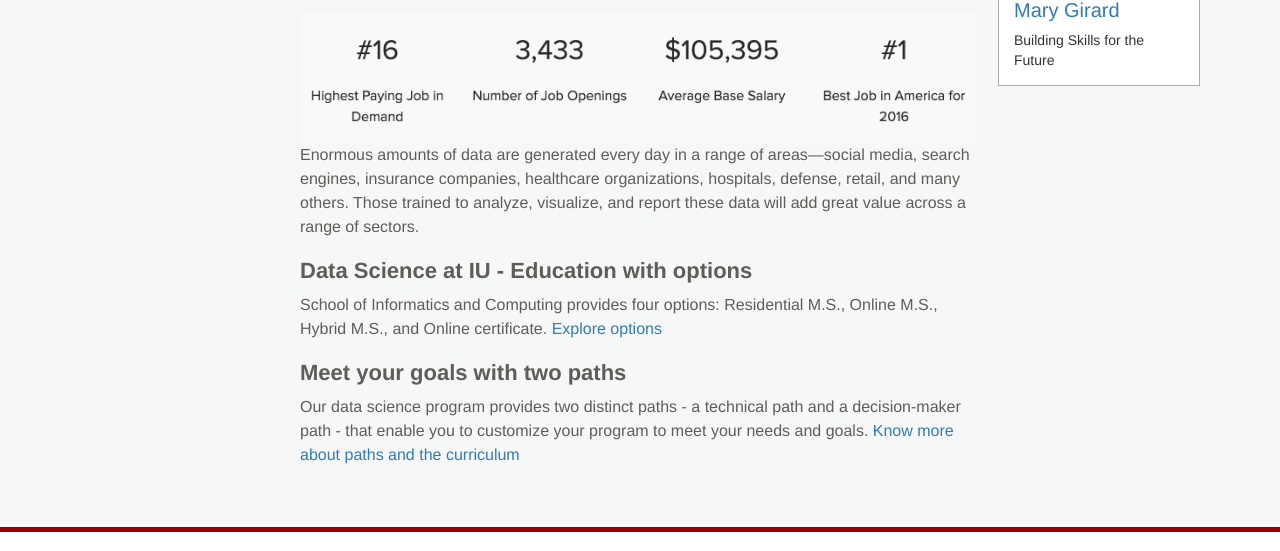
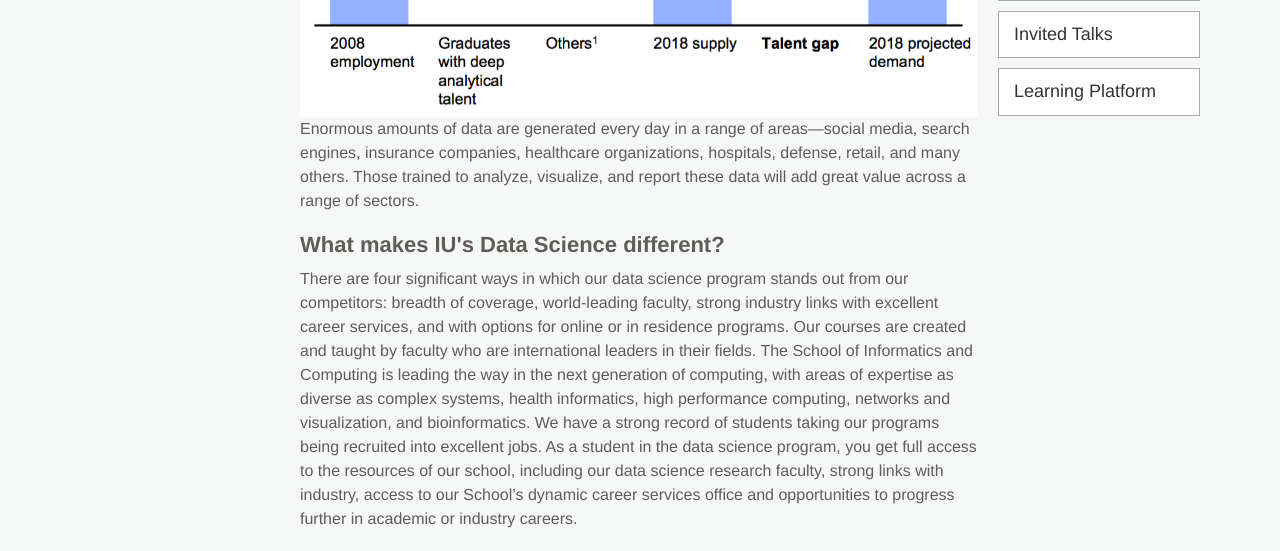
Before and after one commit to liyangguang/soic-datascience, a PHP site: page / in a window 1280 px wide. Shown: the part 910-1461 px from the top of the page. Run offline with PHP 8.4, Linux system fonts and the light colour scheme; some libraries are stand-ins or nearby versions; some web fonts are replaced.

Commit message:
new images, changed sidebar, some content changes

```diff
--- a/css/style.css
+++ b/css/style.css
@@ -141,6 +141,11 @@ nav {
   font-weight: 700;
   cursor: pointer; }
 
+.card-link {
+  color: inherit;
+  font-size: 18px;
+  padding-left: 5px; }
+
 .name {
   display: block;
   margin: 5px;
--- a/css/style.scss
+++ b/css/style.scss
@@ -148,6 +148,11 @@ nav{
 	font-weight: 700;
 	cursor: pointer;
 }
+.card-link{
+	color: inherit;
+	font-size: 18px;
+	padding-left: 5px;
+}
 .name{
 	display: block;
 	margin: 5px;
--- a/index.html
+++ b/index.html
@@ -47,7 +47,7 @@
 						<li class="navitem"><a data-link="research">research</a></li>
 						<li class="navitem"><a data-link="faq">Frequent Asked Questions</a></li>
 						<li class="navitem"><a data-link="contact">contact us</a></li>
-						<li class="navitem"><a target="_blank" href="http://liyangguang.com/openedx/learningplatform/index.php">Learning Platform <i class="fa fa-external-link"></i></a></li>
+						<!-- <li class="navitem"><a target="_blank" href="http://liyangguang.com/openedx/learningplatform/index.php">Learning Platform <i class="fa fa-external-link"></i></a></li> -->
 					</ul>
 				</nav>
 
@@ -55,23 +55,44 @@
 
 					<button class="apply-button">Apply Now!</button>
 					<div class="card">
+						<a class="card-link" data-link="contact">Contact Us</a>
+					</div>
+
+					<!-- <div class="card">
 						<img class="profile" src="image/people/djwild.jpg" alt="">
-						<a href class="name">David Wild</a>
+						<a href="http://www.soic.indiana.edu/faculty-research/directory/profile.html?profile_id=320" class="name">David Wild</a>
 						<p class="info">Data Science Graduate Program Director</p>
 					</div>
 
 					<div class="card">
 						<h2 class="title">Events</h2>
-						<a class="info" href='http://www.soic.indiana.edu/graduate/degrees/data-science/data-science-spring-2016-orientation.html'>Spring 2016 Orientation</a>
+						<a class="info" href='http://www.soic.indiana.edu/graduate/degrees/data-science/data-science-spring-2016-orientation.html'>Fall 2016 Orientation</a>
 						<a class="info" href="http://wptest.soic.indiana.edu/">Invited Talks</a>
+					</div> -->
+
+					<div class="card">
+						<h2 class="title"><a class="card-title" data-link="students">Students</a></h2>
+						<img class="profile" src="http://www.soic.indiana.edu/img/spotlights/Girard-Mary_2014-12.jpeg" alt="">
+						<a href class="name">Mary Girard</a>
+						<p class="info">Building Skills for the Future</p>
+
+						<img class="profile" src="http://www.soic.indiana.edu/img/spotlights/sara-bigelow.png" alt="">
+						<a href class="name">Sara Bigelow</a>
+						<p class="info">Big Dreams in a Bright Field</p>
 					</div>
 
 					<div class="card">
-						<h2 class="title"><a data-link="students">Alumni</a></h2>
-						<img class="profile" src="http://www.soic.indiana.edu/img/spotlights/Girard-Mary_2014-12.jpeg" alt="">
-						<a href class="name">Mary Girard</a>
-						<p class="info">Building Skills for the Future</p>
+						<a class="card-link" href='http://www.soic.indiana.edu/graduate/degrees/data-science/data-science-spring-2016-orientation.html'>Fall 2016 Orientation</a>
 					</div>
+
+					<div class="card">
+						<a class="card-link" href="http://wptest.soic.indiana.edu/">Invited Talks</a>
+					</div>
+
+					<div class="card">
+						<a class="card-link" target="_blank" href="http://liyangguang.com/openedx/learningplatform/index.php">Learning Platform</a>
+					</div>
+
 
 				</aside>
 			</div>
--- a/js/script.js
+++ b/js/script.js
@@ -2,10 +2,8 @@
   $(document).ready(function() {
 
     // event listener for navigation related links
-		$(".js-crumb, .js-content, .navlist").on("click", "a", function(event) {
-			if ($(this).attr('data-link')) {
+    $("body").on("click", "a[data-link]", function(event) {
       openPage($(this).attr('data-link'), $(this).html(), $(this).attr('data-nav'));
-			}
     });
 
     // event listener for expand course list
--- a/pages/online.html
+++ b/pages/online.html
@@ -10,7 +10,7 @@
 	<li><a href="#resume">Resume</a></li>
 	<li><a href="#recommendation">Letter of Recommendation</a></li>
 	<li><a href="#transcript">Transcript</a></li>
-	<li><a href="#gre">GRE (optional)</a></li>
+	<li><a href="#gre">GRE (optional *)</a></li>
 </ul>
 <h3 id="sop" class="content-sub">Statement of Purpose</h3>
 <p class="content-content">Upload your Statement of Purpose as a PDF with your online application. Please be sure to note at the top of your statement: M.S. in Data Science - Personal Statement. Your statement can be submitted only once. Your statement should be a minimum of 500 word and clearly explain your background in a relevant undergraduate or graduate major and the reasons you wish to pursue the degree. Please be concise, authentic, and sincere - your statement will be evaluated by the Data Science Program Curriculum Committee for anticipated success, as well as preparation and fit. Please indicate if you seek to begin the program as an online or as a residential student, and if you plan to explore the hybrid (part online/part residential) option in the future.</p>
@@ -21,4 +21,4 @@
 <h3 id="transcript" class="content-sub">Transcripts and Degree Certifications</h3>
 <p class="content-content">Upload scanned copies of your transcript(s) and degree certification(s) with your online application or send a scanned copy of your transcript(s) and degree certification(s) as an attachment to datasci@indiana.edu.</p>
 <h3 id="gre" class="content-sub">GRE Scores</h3>
-<p class="content-content">GRE is optional for Online M.S. Our School code is 1324.</p>
+<p class="content-content">GRE Waiver requirement people with an existing graduate degree or >5 years experience in industry can request a GRE waiver. Please contact <a href="mailto:datasci@indiana.edu">email here</a> and mention this in your SoP. Our School code is 1324.</p>
--- a/pages/program.html
+++ b/pages/program.html
@@ -1,11 +1,11 @@
 <h1 class="content-title">Data Science</h1>
+<img class="full-width" src="image/data science.png">
 <h2 class="content-heading">Data Scientists In Demand</h2>
-<img class="full-width" src="image/datascience.png">
 <p class="content-content">Data science has been called “the sexiest job of the 21st Century.” With a projected shortage of 140,000 to 190,000 people with deep analytical skills, as well as 1.5 million managers and analysts with the know-how to use the analysis of big data to make effective decisions, data science is a rapidly growing, high-paying field.</p>
-<img src="image/jobtrend.png" alt="" class="full-width">
+<img src="image/shortage.png" alt="" class="full-width">
 <p class="content-content">Enormous amounts of data are generated every day in a range of areas—social media, search engines, insurance companies, healthcare organizations, hospitals, defense, retail, and many others. Those trained to analyze, visualize, and report these data will add great value across a range of sectors.</p>
-<!-- <h2 class="content-heading">What makes IU's Data Science different?</h2>
-<p class="content-content">There are four significant ways in which our data science program stands out from our competitors: breadth of coverage, world-leading faculty, strong industry links with excellent career services, and with options for online or in residence programs. Our courses are created and taught by faculty who are international leaders in their fields. The School of Informatics and Computing is leading the way in the next generation of computing, with areas of expertise as diverse as complex systems, health informatics, high performance computing, networks and visualization, and bioinformatics. We have a strong record of students taking our programs being recruited into excellent jobs. As a student in the data science program, you get full access to the resources of our school, including our  data science research faculty, strong links with industry, access to our School’s dynamic career services office and opportunities to progress further in academic or industry careers.</p> -->
+<h2 class="content-heading">What makes IU's Data Science different?</h2>
+<p class="content-content">There are four significant ways in which our data science program stands out from our competitors: breadth of coverage, world-leading faculty, strong industry links with excellent career services, and with options for online or in residence programs. Our courses are created and taught by faculty who are international leaders in their fields. The School of Informatics and Computing is leading the way in the next generation of computing, with areas of expertise as diverse as complex systems, health informatics, high performance computing, networks and visualization, and bioinformatics. We have a strong record of students taking our programs being recruited into excellent jobs. As a student in the data science program, you get full access to the resources of our school, including our  data science research faculty, strong links with industry, access to our School’s dynamic career services office and opportunities to progress further in academic or industry careers.</p>
 <h2 class="content-heading">Data Science at IU - Education with options</h2>
 <p class="content-content">School of Informatics and Computing provides four options: Residential M.S., Online M.S., Hybrid M.S., and Online certificate. <a data-link="degrees">Explore options</a></p>
 <h2 class="content-heading">Meet your goals with two paths</h2>
```
Also changed, not shown: image/data science.png (added), image/shortage.png (added), 1 other file. Lines whose indentation alone changed are shown as unchanged.
